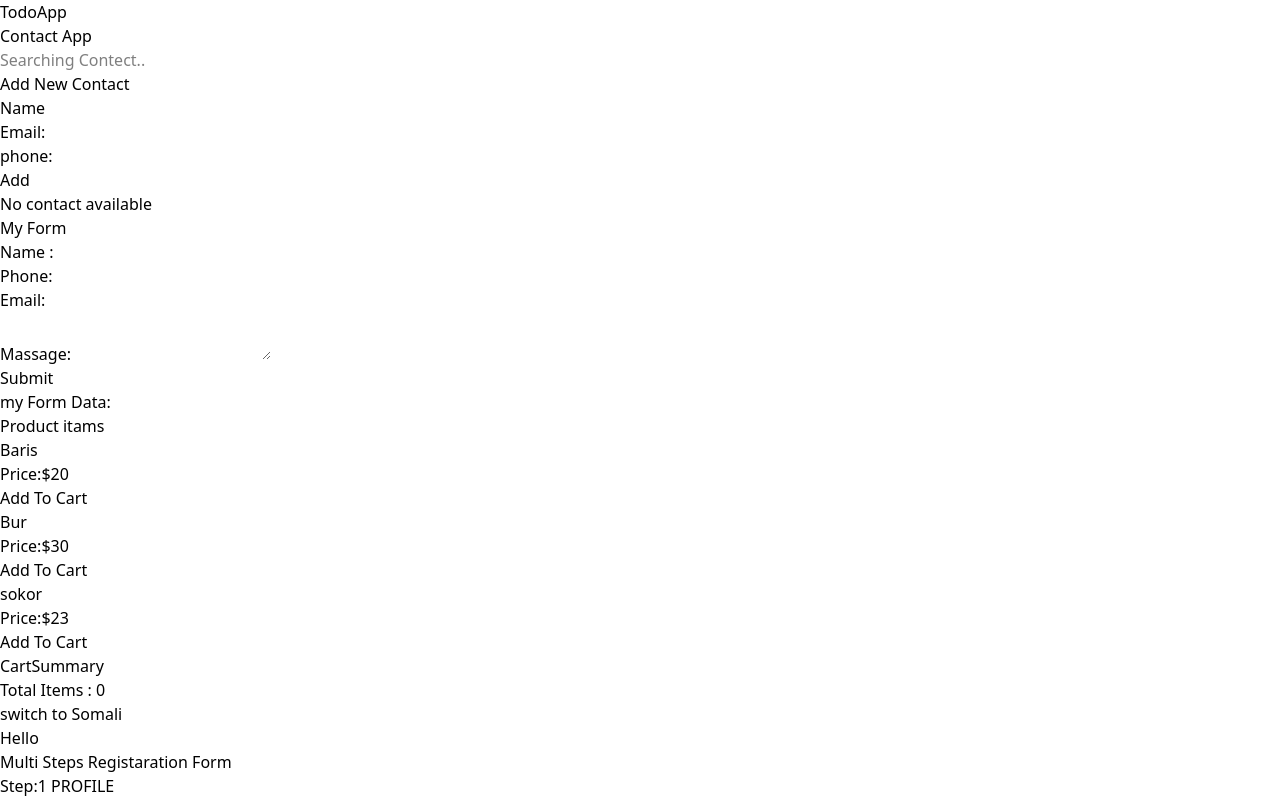
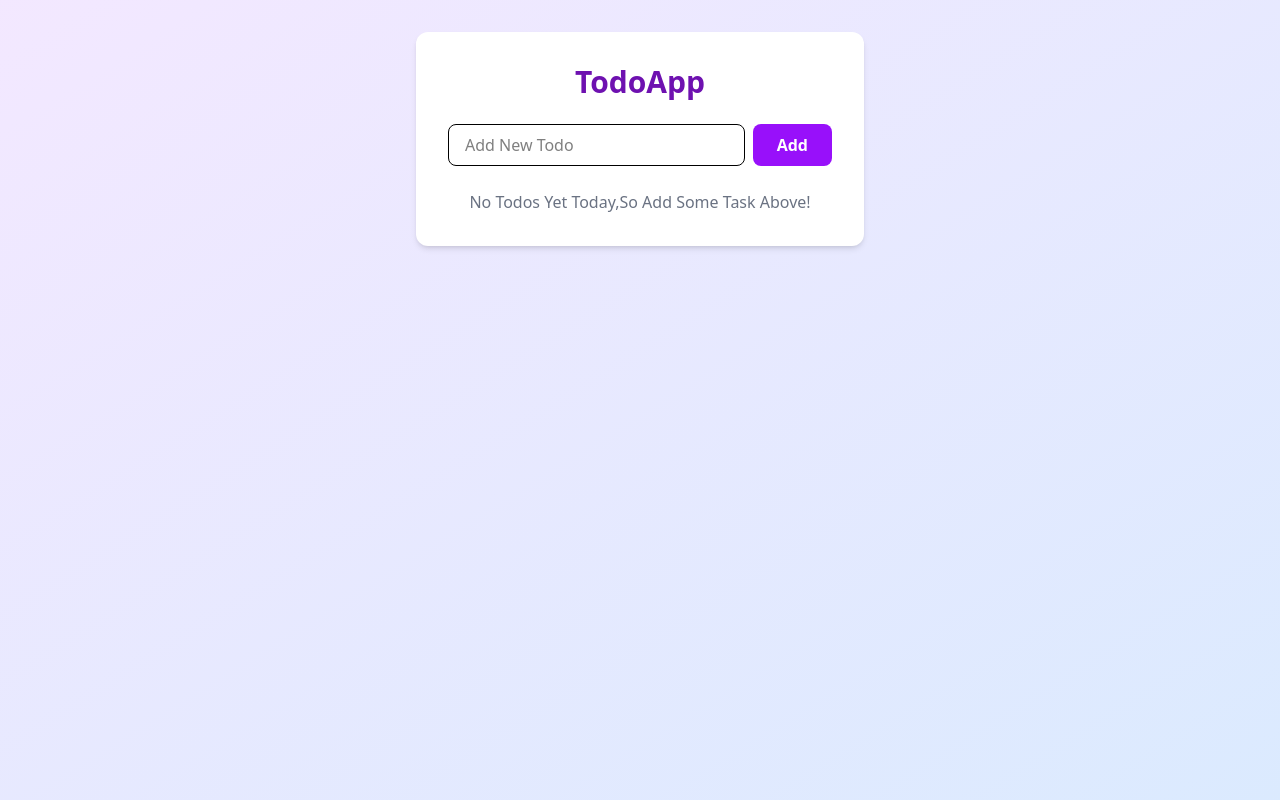
Before and after one commit to TasnimKulle/React-chalangesL5, a React (Vite) app: page / in a window 1280 px wide. Shown: the top 800 px of the page. Built offline with nearby package versions, Linux system fonts and the light colour scheme.

Commit message:
add to from with styling and list

```diff
--- a/src/TodoApp.jsx
+++ b/src/TodoApp.jsx
@@ -1,9 +1,81 @@
-import React from 'react'
+import React, { useState } from "react";
 
 export const TodoApp = () => {
+  const [todos, setTodos] = useState([]);
+  const [inputValue, setInputValue] = useState("");
+  const handleSubmit = (e) => {
+    e.preventDefault();
+    setTodos([
+      ...todos,
+      { id: crypto.randomUUID(), text: inputValue, completed: false },
+    ]);
+    setInputValue("");
+  };
+  const toggleTodo = (id) => {
+    setTodos(
+      todos.map((todo) =>
+        todo.id === id ? { ...todo, completed: !todo.completed } : todo
+      )
+    );
+  };
+  const deleteTodo=(id)=>{
+    setTodos(todos.filter(todo=>todo.id !== id))
+  }
   return (
-    <div>
-        <h1>TodoApp</h1>
+    <div className="min-h-screen bg-gradient-to-br from-purple-100 to-blue-100 py-8 px-4">
+      <div className="max-w-md mx-auto bg-white rounded-xl shadow-md overflow-hidden">
+        <div className="p-8">
+          <h1 className="text-3xl font-bold text-purple-800 text-center">
+            TodoApp
+          </h1>
+          <form onSubmit={handleSubmit} className="my-6">
+            <div className="flex gap-2">
+              <input
+                type="text"
+                value={inputValue}
+                onChange={(e) => setInputValue(e.target.value)}
+                placeholder="Add New Todo"
+                className="flex-1 border px-4 py-2 rounded-lg focus:outline-none focus:ring-2
+                    focus:ring-purple-500
+                    focus:border-transparent
+                   "
+              />
+              <button
+                type="submit"
+                className="px-6 py-2  bg-purple-600 rounded-lg text-white font-semibold focus:outline-none focus:ring-2 focus:ring-purple-500  focus:ring-offset-2 transition-colors hover:bg-purple-800"
+              >
+                Add
+              </button>
+            </div>
+          </form>
+          <div>
+            {todos.map((todo) => (
+              <div key={todo.id}>
+                <input
+                  type="checkbox"
+                  checked={todo.completed}
+                  onChange={() => toggleTodo(todo.id)}
+                />
+                <span
+                  className={` ${
+                    todo.completed
+                      ? "text-gray-400 line-through"
+                      : "text-gray-700"
+                  }`}
+                >
+                  {todo.text}
+                </span>
+                <button onClick={() => deleteTodo(todo.id)}>Delete</button>
+              </div>
+            ))}
+          </div>
+          {todos.length === 0 && (
+            <p className="text-center text-gray-500">
+              No Todos Yet Today,So Add Some Task Above!
+            </p>
+          )}
+        </div>
+      </div>
     </div>
-  )
-}
+  );
+};
```
